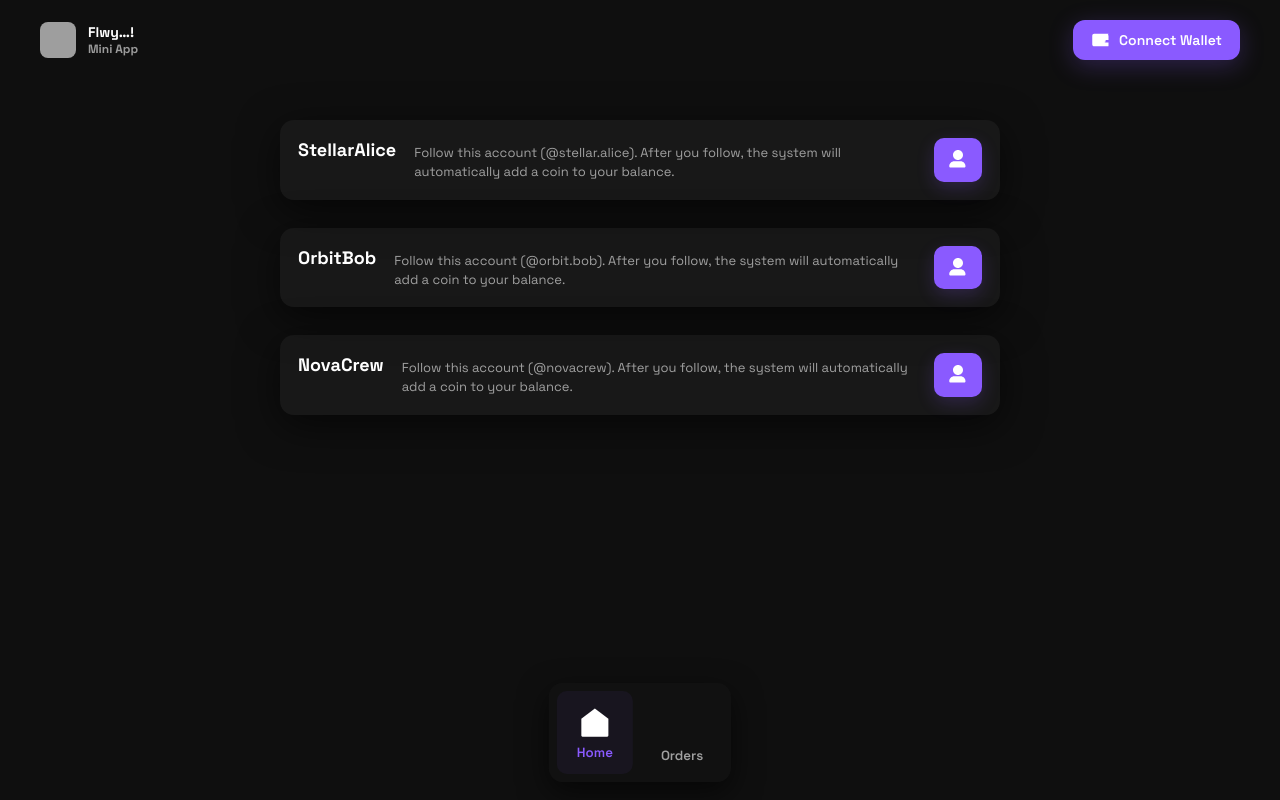
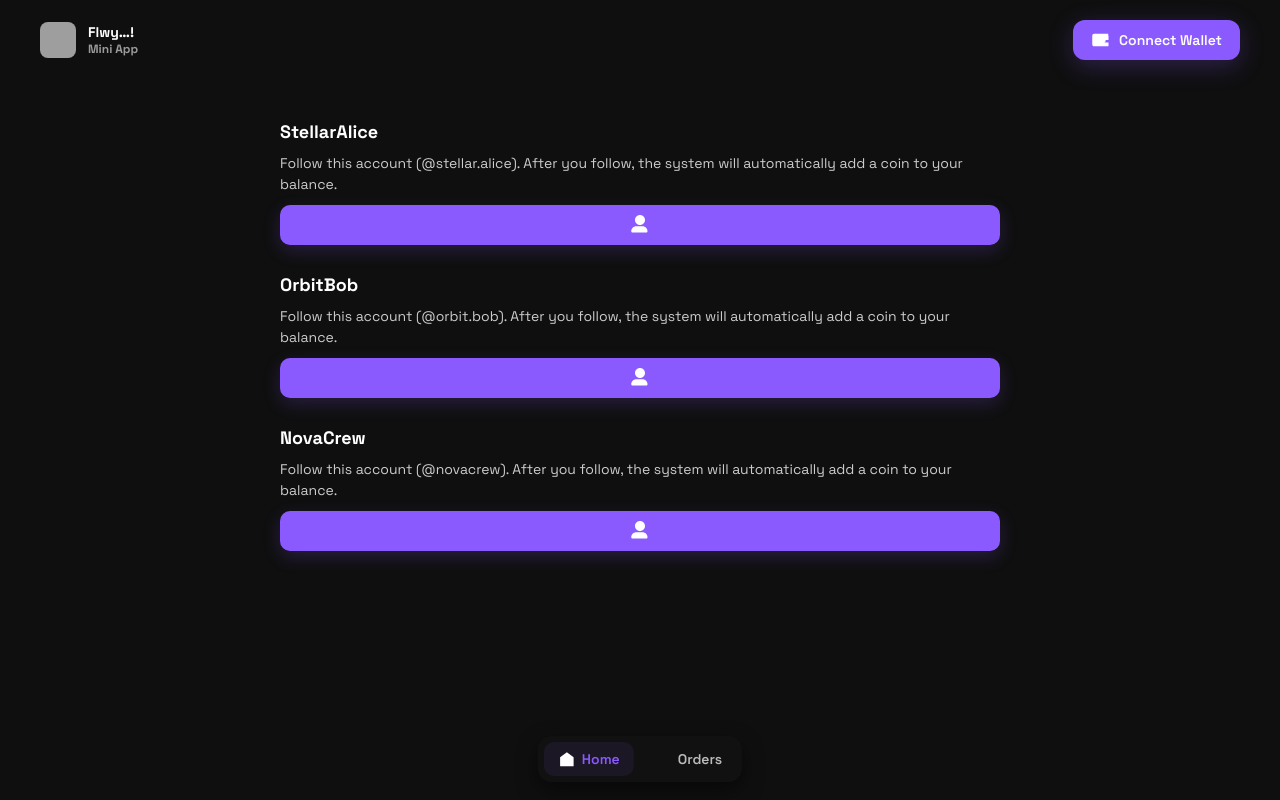
Before and after one commit to Fredrickadler/Flwy..-, a Next.js app: page / in a window 1280 px wide. Built offline with nearby package versions, Linux system fonts and the light colour scheme; grey boxes are pictures that could not be loaded.

Commit message:
Update globals.css

```diff
--- a/styles/globals.css
+++ b/styles/globals.css
@@ -1,48 +1,56 @@
 @import url('https://fonts.googleapis.com/css2?family=Space+Grotesk:wght@400;500;600;700&display=swap');
 
-:root{
+:root {
   --primary: #8A5AFF;
   --primary-dark: #6E3AFF;
   --bg-900: #0F0F0F;
-  --bg-800: #101010;
   --muted: #A0A0A0;
   --white: #FFFFFF;
 }
 
-*{box-sizing:border-box;margin:0;padding:0;font-family:'Space Grotesk',sans-serif}
-html,body,#__next{height:100%}
-body{
+* {
+  margin: 0;
+  padding: 0;
+  box-sizing: border-box;
+  font-family: 'Space Grotesk', sans-serif;
+}
+
+html, body, #__next {
+  height: 100%;
+}
+
+body {
   background: var(--bg-900);
   color: var(--white);
-  -webkit-font-smoothing:antialiased;
-  -moz-osx-font-smoothing:grayscale;
+  -webkit-font-smoothing: antialiased;
+  -moz-osx-font-smoothing: grayscale;
 }
 
-/* container */
-.container{
-  max-width:1200px;
-  margin:0 auto;
-  padding:0 20px;
+/* Container */
+.container {
+  max-width: 1200px;
+  margin: 0 auto;
+  padding: 0 20px;
 }
 
 /* Header */
 .header {
-  display:flex;
-  justify-content:space-between;
-  align-items:center;
-  padding:20px 0;
+  display: flex;
+  justify-content: space-between;
+  align-items: center;
+  padding: 20px 0;
 }
 
 .logo {
-  display:flex;
-  gap:12px;
-  align-items:center;
-  color:var(--white);
-  font-weight:700;
-  font-size:18px;
+  display: flex;
+  gap: 12px;
+  align-items: center;
+  color: var(--white);
+  font-weight: 700;
+  font-size: 18px;
 }
 
-/* Wallet button (use your purple style) */
+/* Wallet button */
 .wallet-btn {
   background: var(--primary);
   color: white;
@@ -52,127 +60,130 @@ body{
   cursor: pointer;
   font-weight: 600;
   font-size: 14px;
-  display:flex;
-  align-items:center;
-  gap:8px;
+  display: flex;
+  align-items: center;
+  gap: 8px;
   box-shadow: 0 6px 24px rgba(138,90,255,0.25);
   transition: transform .18s ease, box-shadow .18s ease;
 }
-.wallet-btn:hover{ transform: translateY(-3px); box-shadow: 0 10px 40px rgba(110,58,255,0.28) }
+.wallet-btn:hover {
+  transform: translateY(-3px);
+  box-shadow: 0 10px 40px rgba(110,58,255,0.28);
+}
 
+/* Wallet address */
 .wallet-address {
   background: #121212;
   padding: 8px 14px;
   border-radius: 12px;
-  font-weight:600;
-  font-size:13px;
-  display:none;
+  font-weight: 600;
+  font-size: 13px;
+  display: none;
 }
 
-/* Main area */
+/* Main */
 .main {
-  display:flex;
-  flex-direction:column;
-  align-items:center;
-  padding:40px 0 110px;
-  gap:28px;
+  display: flex;
+  flex-direction: column;
+  align-items: center;
+  padding: 40px 0 110px;
+  gap: 28px;
 }
 
-/* Order card */
+/* Order content (بدون مستطیل) */
 .order-card {
-  width: 100%;
-  max-width: 720px; /* کوچیک‌تر شد */
-  background: rgba(255,255,255,0.04); /* تیره‌تر */
-  border-radius: 14px;
-  padding: 18px;
-  margin: 0 auto; /* وسط‌چین */
+  max-width: 720px;
+  margin: 0 auto;
   display: flex;
-  gap: 18px;
-  box-shadow: 0 10px 40px rgba(0,0,0,0.6);
+  flex-direction: column;
+  gap: 10px;
+  padding: 0;
+  background: none;
+  box-shadow: none;
+  border: none;
 }
 
-/* avatar / emoji area */
-.order-avatar {
-  width:84px;
-  height:84px;
-  border-radius:12px;
-  flex-shrink:0;
-  display:flex;
-  align-items:center;
-  justify-content:center;
-  background: linear-gradient(180deg, rgba(138,90,255,0.12), rgba(110,58,255,0.06));
+.order-title {
+  font-size: 18px;
+  font-weight: 700;
 }
 
-/* use an svg or emoji (we avoid system keyboard emoji) */
-.order-avatar img{ width:60px; height:60px; }
+.order-sub {
+  color: #ccc;
+  font-size: 14px;
+  line-height: 1.5;
+}
 
-/* content */
-.order-content { flex:1; display:flex; flex-direction:column; gap:6px; }
-
-.order-title { font-size:18px; font-weight:700; color:var(--white); }
-.order-sub { color:var(--muted); font-size:13px; margin-top:6px; line-height:1.45; }
-
-/* follow button near description */
 .follow-btn {
   background: var(--primary);
   color: white;
   border: none;
-  padding: 10px 14px;
+  padding: 10px;
   border-radius: 10px;
   cursor: pointer;
-  font-weight:600;
-  display:inline-flex;
-  gap:8px;
-  align-items:center;
+  font-weight: 600;
+  display: inline-flex;
+  align-items: center;
+  justify-content: center;
   box-shadow: 0 6px 18px rgba(138,90,255,0.2);
+  transition: transform .18s ease, box-shadow .18s ease;
+}
+.follow-btn:hover {
+  transform: translateY(-2px);
+  box-shadow: 0 10px 28px rgba(138,90,255,0.3);
 }
 
-/* right column - stats / withdraw */
-.order-side {
-  width:170px;
-  display:flex;
-  flex-direction:column;
-  gap:10px;
-  align-items:flex-end;
-  justify-content:center;
+/* Bottom navigation */
+.bottom-nav {
+  position: fixed;
+  bottom: 18px;
+  left: 50%;
+  transform: translateX(-50%);
+  display: flex;
+  background: rgba(18, 18, 18, 0.9);
+  border-radius: 14px;
+  padding: 6px;
+  gap: 6px;
+  box-shadow: 0 8px 20px rgba(0,0,0,0.5);
 }
 
-/* small stat pills */
-.pill {
-  background:#0E0E0E;
-  padding:8px 10px;
-  border-radius:10px;
-  font-size:13px;
-  color:var(--muted);
-  border:1px solid rgba(255,255,255,0.02);
+.nav-btn {
+  background: transparent;
+  border: none;
+  color: #bbb;
+  font-weight: 600;
+  font-size: 14px;
+  border-radius: 10px;
+  padding: 8px 14px;
+  display: flex;
+  align-items: center;
+  gap: 6px;
+  cursor: pointer;
+  transition: all 0.3s ease;
 }
 
-/* bottom nav */
-.bottom-nav {
-  position:fixed;
-  left:50%;
-  transform:translateX(-50%);
-  bottom:18px;
-  background: rgba(18,18,18,0.95);
-  border-radius:14px;
-  padding:8px;
-  display:flex;
-  gap:8px;
-  box-shadow:0 10px 30px rgba(0,0,0,0.6);
-  z-index:40;
+.nav-btn svg {
+  width: 18px;
+  height: 18px;
 }
-.nav-btn {
-  background: transparent;
-  color:var(--muted);
-  padding:10px 20px;
-  border-radius:10px;
-  border:none;
-  font-weight:600;
-  cursor:pointer;
+
+.nav-btn.active {
+  color: var(--primary);
+  background: rgba(138, 90, 255, 0.08);
 }
-.nav-btn.active { color:var(--primary); background: rgba(138,90,255,0.06) }
 
-/* particles / star background */
+/* حالت جمع شده (دایره‌ای فقط آیکون) */
+.nav-btn.compact {
+  padding: 10px;
+  border-radius: 50%;
+  color: #fff;
+  background: rgba(138, 90, 255, 0.2);
+}
+.nav-btn.compact span {
+  display: none;
+}
+
+/* Particles background */
 .particles {
   position: fixed;
   inset: 0;
@@ -180,23 +191,22 @@ body{
   z-index: -1;
 }
 .particle {
-  position:absolute;
-  width:3px;height:3px;border-radius:50%;
-  background: rgba(138,90,255,0.85);
-  animation: float 12s linear infinite;
-  opacity:0;
+  position: absolute;
+  border-radius: 50%;
+  background: rgba(138, 90, 255, 0.7);
+  opacity: 0;
+  animation: float linear infinite;
 }
 @keyframes float {
-  0% { transform: translateY(0) scale(0.6); opacity:0 }
-  8% { opacity:1 }
-  95% { transform: translateY(-110vh) rotate(180deg) scale(1); opacity:0.9 }
-  100% { opacity:0 }
+  0% { transform: translateY(0); opacity: 0; }
+  10% { opacity: 1; }
+  90% { opacity: 1; }
+  100% { transform: translateY(-100vh); opacity: 0; }
 }
 
-/* responsive */
-@media (max-width:768px){
-  .order-card {flex-direction:row; padding:14px}
-  .order-side{ display:none }
-  .order-avatar{ width:68px;height:68px }
-  .main{ padding:24px 0 120px }
+/* Responsive */
+@media (max-width: 768px) {
+  .main {
+    padding: 24px 0 120px;
+  }
 }
```
